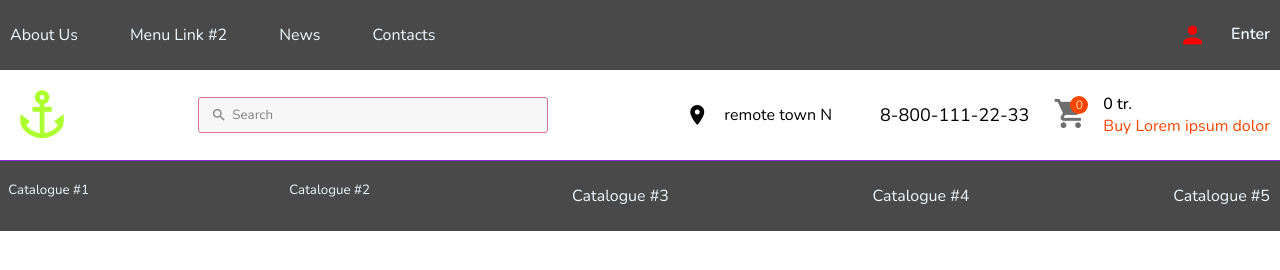
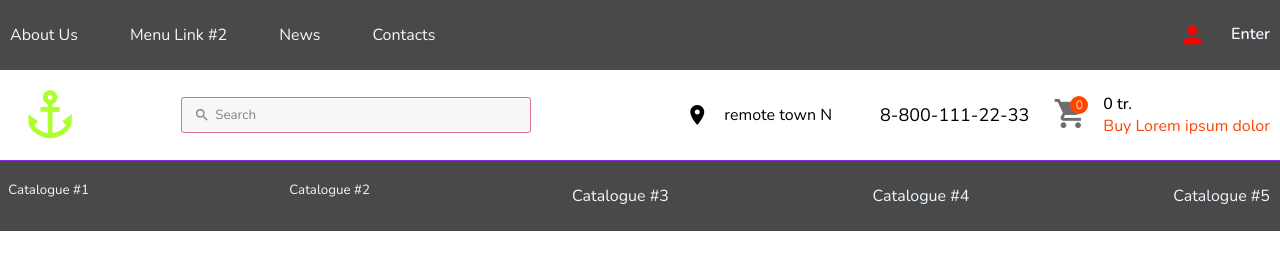
Before and after one commit to aleksei24/relative_units, a plain HTML site: page index.html in a window 1280 px wide. Drawn offline with nearby package versions, Linux system fonts and the light colour scheme.

Commit message:
work on adaptive

```diff
--- a/css/style.css
+++ b/css/style.css
@@ -260,6 +260,9 @@
   align-items: center;
   min-height: 4.375em;
 }
+.body-header__logo {
+  padding: 0 0.5em;
+}
 .body-header__search {
   flex: 1 1 auto;
   padding-right: 1.25em;
@@ -267,7 +270,7 @@
 }
 @media (max-width: 95em) {
   .body-header__search {
-    padding-left: calc(20px + (150 - 20) * (100vw - 320px) / (1520 - 320));
+    padding-left: calc(20px + (150 - 20) * (100vw - 992px) / (1520 - 992));
   }
 }
 .search-header {
```
